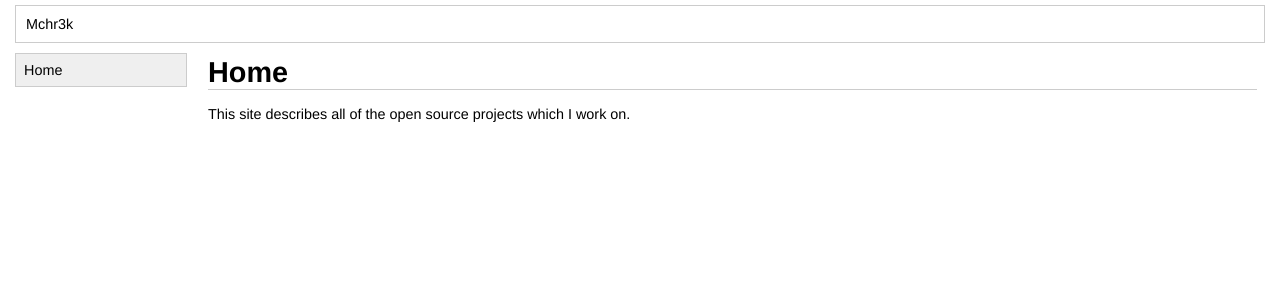
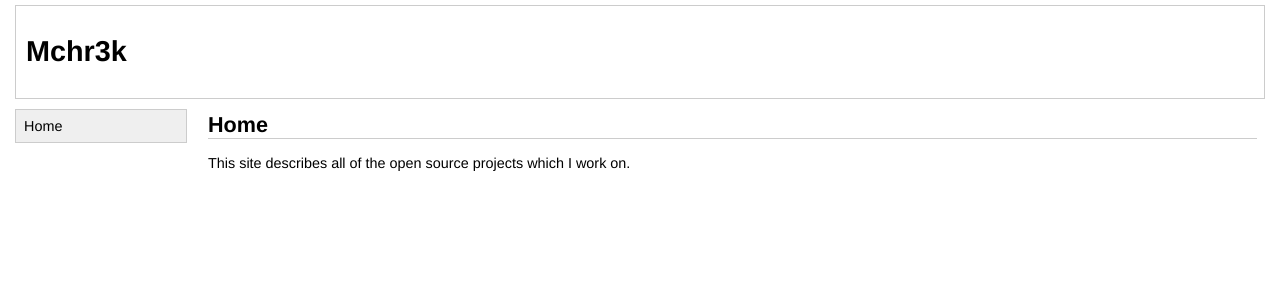
Before and after one commit to mchr3k/mchr3k.github.com, a Jekyll site: the page built from index.html, in a window 1280 px wide. Shown: the top 300 px of the page. Built offline with Jekyll 4.4.1, drawn with Linux system fonts in a browser that asks for light colours.

Commit message:
Improve styles

```diff
--- a/_layouts/default.html
+++ b/_layouts/default.html
@@ -10,7 +10,7 @@
 <body>
 
 <div id="title">
-Mchr3k
+<h1>Mchr3k</h1>
 </div>
 
 <div class="colmask leftmenu">
--- a/index.html
+++ b/index.html
@@ -2,6 +2,6 @@
 layout: default
 title: Mchr3k - Home
 ---
-<h1>Home</h1>
+<h2>Home</h2>
 
 <p>This site describes all of the open source projects which I work on.
--- a/style.css
+++ b/style.css
@@ -77,20 +77,11 @@ body
 
 .col2 a:hover { border-bottom: 1px dotted #000; text-decoration: none; }
 
-h1
+h2
 {
     border-bottom: 1px solid #CCCCCC;
     margin: 0px;
     padding: 0px;
-}
-
-h2
-{
-    border-top: 4px solid #CCCCCC;
-    font-size: 22px;
-    line-height: normal;
-    margin: 22px 0 0;
-    padding: 7px 0 0;
 }
 
 pre
```
